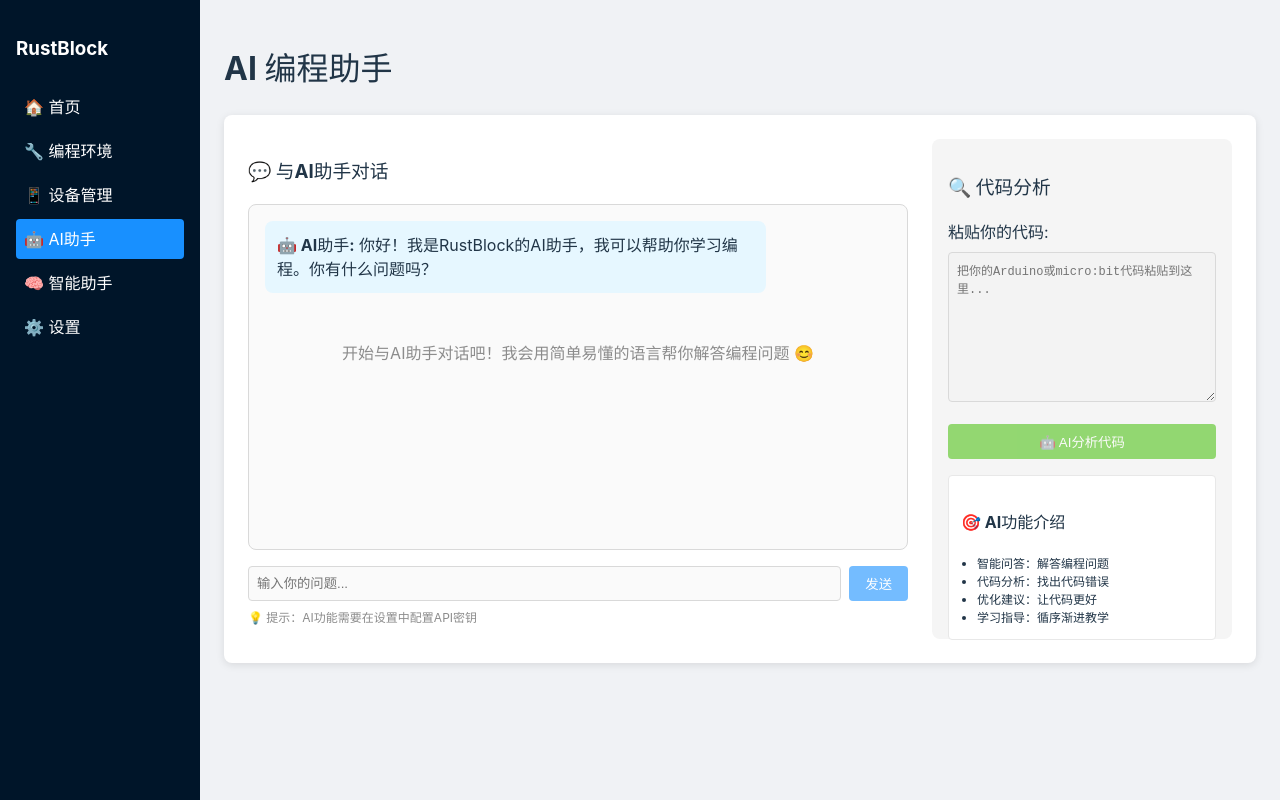
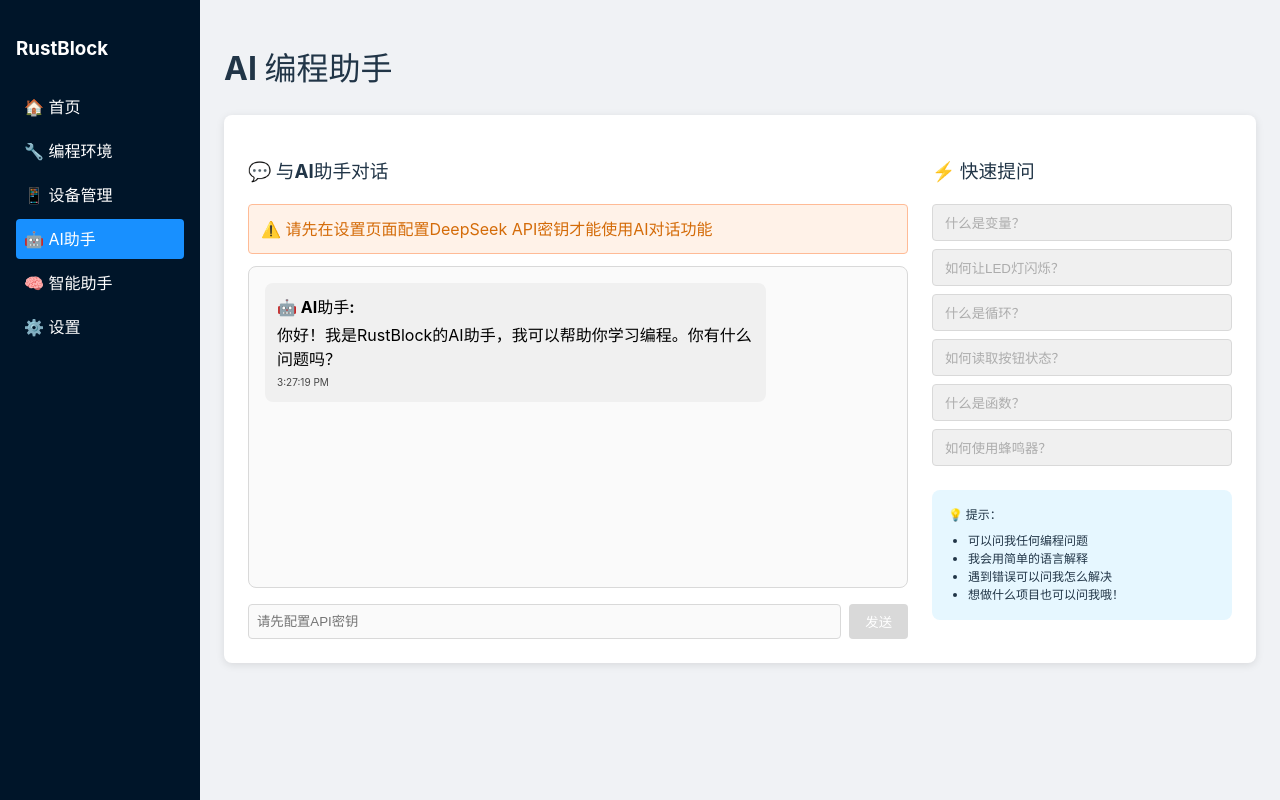
Before and after one commit to tlovo4916/rustblock-desktop, a React (Vite) app: page / in a window 1280 px wide. Both pictures are taken after a click on the element "🤖 AI助手". Built offline with nearby package versions, Linux system fonts and the light colour scheme.

Commit message:
修复api保存在本地问题

```diff
--- a/src/pages/AIPage.tsx
+++ b/src/pages/AIPage.tsx
@@ -1,6 +1,124 @@
-import React from 'react';
+import React, { useState, useEffect, useRef } from 'react';
+import { message } from 'antd';
+
+interface Message {
+  role: 'user' | 'assistant';
+  content: string;
+  timestamp: Date;
+}
 
 const AIPage: React.FC = () => {
+  const [messages, setMessages] = useState<Message[]>([
+    {
+      role: 'assistant',
+      content: '你好！我是RustBlock的AI助手，我可以帮助你学习编程。你有什么问题吗？',
+      timestamp: new Date()
+    }
+  ]);
+  const [inputValue, setInputValue] = useState('');
+  const [loading, setLoading] = useState(false);
+  const [apiKey, setApiKey] = useState('');
+  const [apiUrl, setApiUrl] = useState('https://api.deepseek.com');
+  const messagesEndRef = useRef<HTMLDivElement>(null);
+
+  // 加载API配置
+  useEffect(() => {
+    const loadConfig = () => {
+      const savedApiKey = localStorage.getItem('deepseek_api_key') || '';
+      const savedApiUrl = localStorage.getItem('deepseek_api_url') || 'https://api.deepseek.com';
+      setApiKey(savedApiKey);
+      setApiUrl(savedApiUrl);
+    };
+
+    loadConfig();
+
+    // 监听配置更新事件
+    const handleConfigUpdate = (event: any) => {
+      const { apiKey, apiUrl } = event.detail;
+      setApiKey(apiKey);
+      setApiUrl(apiUrl);
+    };
+
+    window.addEventListener('ai-config-updated', handleConfigUpdate);
+    return () => {
+      window.removeEventListener('ai-config-updated', handleConfigUpdate);
+    };
+  }, []);
+
+  // 自动滚动到底部
+  useEffect(() => {
+    messagesEndRef.current?.scrollIntoView({ behavior: 'smooth' });
+  }, [messages]);
+
+  // 发送消息到DeepSeek API
+  const sendMessage = async () => {
+    if (!inputValue.trim()) return;
+
+    if (!apiKey) {
+      message.error('请先在设置页面配置DeepSeek API密钥');
+      return;
+    }
+
+    const userMessage: Message = {
+      role: 'user',
+      content: inputValue,
+      timestamp: new Date()
+    };
+
+    setMessages(prev => [...prev, userMessage]);
+    setInputValue('');
+    setLoading(true);
+
+    try {
+      const response = await fetch(`${apiUrl}/v1/chat/completions`, {
+        method: 'POST',
+        headers: {
+          'Content-Type': 'application/json',
+          'Authorization': `Bearer ${apiKey}`
+        },
+        body: JSON.stringify({
+          model: 'deepseek-chat',
+          messages: [
+            {
+              role: 'system',
+              content: '你是一个友好的编程教学助手，专门帮助10岁以下的小朋友学习编程。请用简单易懂的语言解释概念，多使用比喻和例子。回答要活泼有趣，使用适当的emoji表情。'
+            },
+            ...messages.map(m => ({ role: m.role, content: m.content })),
+            { role: 'user', content: inputValue }
+          ],
+          temperature: 0.7,
+          max_tokens: 1000
+        })
+      });
+
+      if (!response.ok) {
+        throw new Error(`API请求失败: ${response.status}`);
+      }
+
+      const data = await response.json();
+      const assistantMessage: Message = {
+        role: 'assistant',
+        content: data.choices[0].message.content,
+        timestamp: new Date()
+      };
+
+      setMessages(prev => [...prev, assistantMessage]);
+    } catch (error) {
+      console.error('发送消息失败:', error);
+      message.error('发送失败，请检查网络连接和API配置');
+    } finally {
+      setLoading(false);
+    }
+  };
+
+  // 处理回车键发送
+  const handleKeyPress = (e: React.KeyboardEvent) => {
+    if (e.key === 'Enter' && !e.shiftKey) {
+      e.preventDefault();
+      sendMessage();
+    }
+  };
+
   return (
     <div style={{ padding: 24 }}>
       <h1>AI 编程助手</h1>
@@ -14,6 +132,20 @@ const AIPage: React.FC = () => {
           {/* 聊天界面 */}
           <div style={{ flex: 1, display: 'flex', flexDirection: 'column' }}>
             <h3>💬 与AI助手对话</h3>
+
+            {!apiKey && (
+              <div style={{
+                background: '#fff2e8',
+                border: '1px solid #ffbb96',
+                borderRadius: 4,
+                padding: 12,
+                marginBottom: 12,
+                color: '#d46b08'
+              }}>
+                ⚠️ 请先在设置页面配置DeepSeek API密钥才能使用AI对话功能
+              </div>
+            )}
+
             <div style={{
               flex: 1,
               border: '1px solid #d9d9d9',
@@ -23,19 +155,45 @@ const AIPage: React.FC = () => {
               marginBottom: 16,
               overflow: 'auto'
             }}>
+              {messages.map((msg, index) => (
+                <div
+                  key={index}
+                  style={{
+                    marginBottom: 16,
+                    display: 'flex',
+                    justifyContent: msg.role === 'user' ? 'flex-end' : 'flex-start'
+                  }}
+                >
                   <div style={{
-                background: '#e6f7ff',
+                    background: msg.role === 'user' ? '#1890ff' : '#f0f0f0',
+                    color: msg.role === 'user' ? 'white' : 'black',
                     padding: 12,
                     borderRadius: 8,
-                marginBottom: 16,
-                maxWidth: '80%'
+                    maxWidth: '80%',
+                    wordBreak: 'break-word'
                   }}>
-                <strong>🤖 AI助手:</strong> 你好！我是RustBlock的AI助手，我可以帮助你学习编程。你有什么问题吗？
+                    <strong>{msg.role === 'user' ? '👦 你:' : '🤖 AI助手:'}</strong>
+                    <div style={{ marginTop: 4, whiteSpace: 'pre-wrap' }}>
+                      {msg.content}
                     </div>
-              <div style={{ textAlign: 'center', color: '#8c8c8c', padding: 32 }}>
-                开始与AI助手对话吧！我会用简单易懂的语言帮你解答编程问题 😊
+                    <div style={{
+                      fontSize: 10,
+                      opacity: 0.7,
+                      marginTop: 4
+                    }}>
+                      {msg.timestamp.toLocaleTimeString()}
                     </div>
                   </div>
+                </div>
+              ))}
+              {loading && (
+                <div style={{ textAlign: 'center', color: '#8c8c8c' }}>
+                  AI正在思考中...
+                </div>
+              )}
+              <div ref={messagesEndRef} />
+            </div>
+
             <div style={{ display: 'flex', gap: 8 }}>
               <input
                 style={{
@@ -44,76 +202,76 @@ const AIPage: React.FC = () => {
                   border: '1px solid #d9d9d9',
                   borderRadius: 4
                 }}
-                placeholder="输入你的问题..."
-                disabled
+                placeholder={apiKey ? "输入你的问题..." : "请先配置API密钥"}
+                value={inputValue}
+                onChange={(e) => setInputValue(e.target.value)}
+                onKeyPress={handleKeyPress}
+                disabled={!apiKey || loading}
               />
-              <button style={{
-                background: '#1890ff',
+              <button
+                style={{
+                  background: (!apiKey || loading) ? '#d9d9d9' : '#1890ff',
                   color: 'white',
                   border: 'none',
                   padding: '8px 16px',
                   borderRadius: 4,
-                cursor: 'not-allowed',
-                opacity: 0.6
-              }}>
-                发送
+                  cursor: (!apiKey || loading) ? 'not-allowed' : 'pointer'
+                }}
+                onClick={sendMessage}
+                disabled={!apiKey || loading}
+              >
+                {loading ? '发送中...' : '发送'}
               </button>
             </div>
-            <p style={{ fontSize: 12, color: '#8c8c8c', marginTop: 8 }}>
-              💡 提示：AI功能需要在设置中配置API密钥
-            </p>
           </div>
 
-          {/* 代码分析面板 */}
-          <div style={{
-            width: 300,
-            background: '#f5f5f5',
-            padding: 16,
-            borderRadius: 8
-          }}>
-            <h3>🔍 代码分析</h3>
-            <div style={{ marginBottom: 16 }}>
-              <label style={{ display: 'block', marginBottom: 8 }}>粘贴你的代码:</label>
-              <textarea
+          {/* 快速提问 */}
+          <div style={{ width: 300 }}>
+            <h3>⚡ 快速提问</h3>
+            <div style={{ display: 'grid', gap: 8 }}>
+              {[
+                '什么是变量？',
+                '如何让LED灯闪烁？',
+                '什么是循环？',
+                '如何读取按钮状态？',
+                '什么是函数？',
+                '如何使用蜂鸣器？'
+              ].map(question => (
+                <button
+                  key={question}
                   style={{
-                  width: '100%',
-                  height: 150,
-                  padding: 8,
+                    background: '#f0f0f0',
                     border: '1px solid #d9d9d9',
+                    padding: '8px 12px',
                     borderRadius: 4,
-                  fontFamily: 'monospace',
-                  fontSize: 12
+                    cursor: apiKey ? 'pointer' : 'not-allowed',
+                    textAlign: 'left'
                   }}
-                placeholder="把你的Arduino或micro:bit代码粘贴到这里..."
-                disabled
-              />
+                  onClick={() => {
+                    if (apiKey) {
+                      setInputValue(question);
+                    }
+                  }}
+                  disabled={!apiKey || loading}
+                >
+                  {question}
+                </button>
+              ))}
             </div>
-            <button style={{
-              width: '100%',
-              background: '#52c41a',
-              color: 'white',
-              border: 'none',
-              padding: '8px 16px',
-              borderRadius: 4,
-              cursor: 'not-allowed',
-              opacity: 0.6,
-              marginBottom: 16
-            }}>
-              🤖 AI分析代码
-            </button>
 
             <div style={{
-              background: 'white',
-              padding: 12,
-              borderRadius: 4,
-              border: '1px solid #e8e8e8'
+              marginTop: 24,
+              padding: 16,
+              background: '#e6f7ff',
+              borderRadius: 8,
+              fontSize: 12
             }}>
-              <h4>🎯 AI功能介绍</h4>
-              <ul style={{ fontSize: 12, margin: 0, paddingLeft: 16 }}>
-                <li>智能问答：解答编程问题</li>
-                <li>代码分析：找出代码错误</li>
-                <li>优化建议：让代码更好</li>
-                <li>学习指导：循序渐进教学</li>
+              <strong>💡 提示：</strong>
+              <ul style={{ margin: '8px 0 0 0', paddingLeft: 20 }}>
+                <li>可以问我任何编程问题</li>
+                <li>我会用简单的语言解释</li>
+                <li>遇到错误可以问我怎么解决</li>
+                <li>想做什么项目也可以问我哦！</li>
               </ul>
             </div>
           </div>
--- a/src/pages/SettingsPage.tsx
+++ b/src/pages/SettingsPage.tsx
@@ -1,5 +1,5 @@
-import React, { useState } from 'react';
-import { Tabs, Card, Button, Modal } from 'antd';
+import React, { useState, useEffect } from 'react';
+import { Tabs, Card, Button, Modal, message } from 'antd';
 import { Settings, Wrench } from 'lucide-react';
 import PerformanceMonitor from '../components/PerformanceMonitor';
 import ToolStatus from '../components/ToolStatus';
@@ -8,6 +8,44 @@ const { TabPane } = Tabs;
 
 const SettingsPage: React.FC = () => {
   const [showToolStatus, setShowToolStatus] = useState(false);
+  const [apiKey, setApiKey] = useState('');
+  const [apiUrl, setApiUrl] = useState('https://api.deepseek.com');
+  const [loading, setLoading] = useState(false);
+
+  // 从localStorage加载配置
+  useEffect(() => {
+    const savedApiKey = localStorage.getItem('deepseek_api_key') || '';
+    const savedApiUrl = localStorage.getItem('deepseek_api_url') || 'https://api.deepseek.com';
+    setApiKey(savedApiKey);
+    setApiUrl(savedApiUrl);
+  }, []);
+
+  // 保存AI配置
+  const saveAIConfig = async () => {
+    if (!apiKey.trim()) {
+      message.error('请输入API密钥');
+      return;
+    }
+
+    setLoading(true);
+    try {
+      // 保存到localStorage
+      localStorage.setItem('deepseek_api_key', apiKey);
+      localStorage.setItem('deepseek_api_url', apiUrl);
+
+      // 触发一个自定义事件，让其他组件知道配置已更新
+      window.dispatchEvent(new CustomEvent('ai-config-updated', {
+        detail: { apiKey, apiUrl }
+      }));
+
+      message.success('AI配置保存成功！现在可以使用AI助手了');
+    } catch (error) {
+      console.error('保存配置失败:', error);
+      message.error('保存配置失败');
+    } finally {
+      setLoading(false);
+    }
+  };
 
   return (
     <div style={{ padding: 24 }}>
@@ -31,6 +69,8 @@ const SettingsPage: React.FC = () => {
                       }}
                       placeholder="输入你的DeepSeek API密钥..."
                       type="password"
+                      value={apiKey}
+                      onChange={(e) => setApiKey(e.target.value)}
                     />
                   </div>
                   <div>
@@ -42,19 +82,24 @@ const SettingsPage: React.FC = () => {
                         border: '1px solid #d9d9d9',
                         borderRadius: 4
                       }}
-                      defaultValue="https://api.deepseek.com"
+                      value={apiUrl}
+                      onChange={(e) => setApiUrl(e.target.value)}
                     />
                   </div>
-                  <button style={{
-                    background: '#1890ff',
-                    color: 'white',
-                    border: 'none',
-                    padding: '8px 16px',
-                    borderRadius: 4,
-                    cursor: 'pointer',
-                    width: 'fit-content'
-                  }}>
-                    保存AI配置
+                  <button
+                    style={{
+                      background: loading ? '#d9d9d9' : '#1890ff',
+                      color: 'white',
+                      border: 'none',
+                      padding: '8px 16px',
+                      borderRadius: 4,
+                      cursor: loading ? 'not-allowed' : 'pointer',
+                      width: 'fit-content'
+                    }}
+                    onClick={saveAIConfig}
+                    disabled={loading}
+                  >
+                    {loading ? '保存中...' : '保存AI配置'}
                   </button>
                 </div>
               </div>
```
Lines whose indentation alone changed are shown as unchanged.
